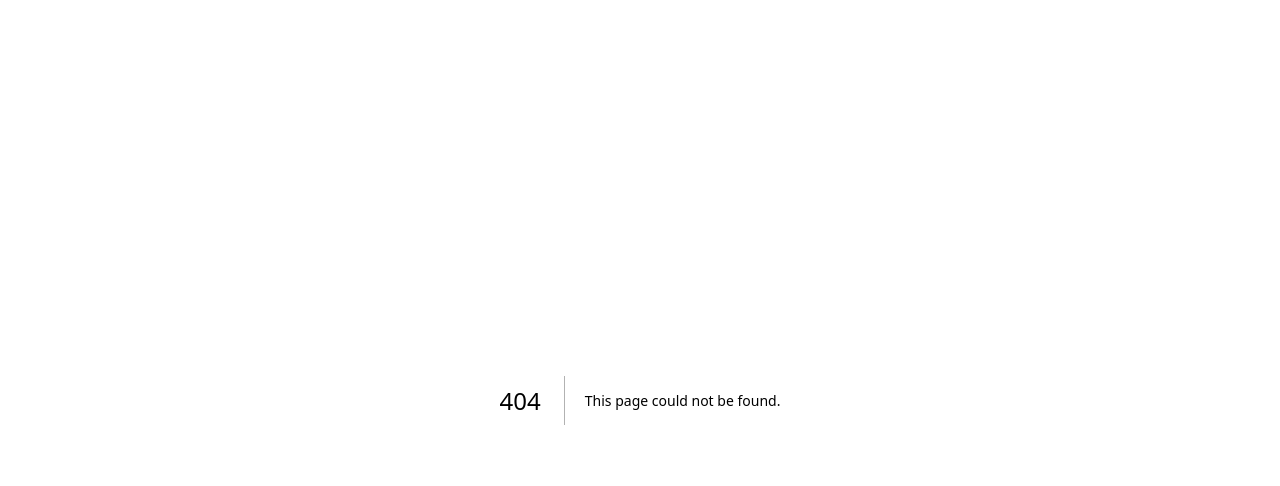
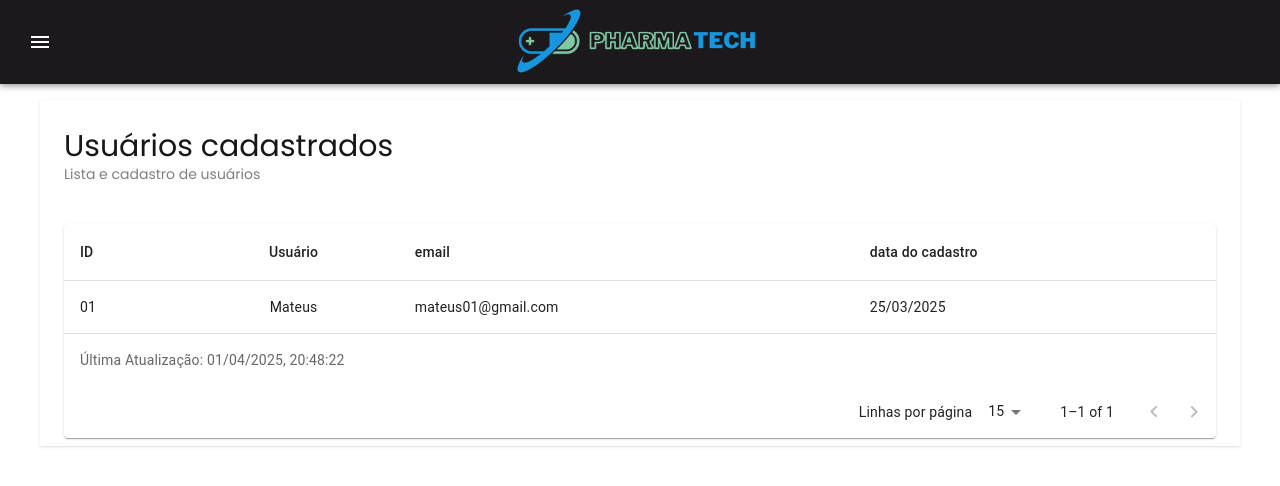
Before and after one commit to Inteli-College/2025-1A-T12-EC05-G02, a Next.js app in the folder src/frontend/pharmabot/: page /usuario in a window 1280 px wide. Before the commit this address had no page. Shown: the top 486 px of the page. Built offline with nearby package versions, Linux system fonts and the light colour scheme.

Commit message:
feat: view lista de usuarios cadastrados

```diff
--- /dev/null
+++ b/src/frontend/pharmabot/src/app/usuario/page.tsx
@@ -0,0 +1,39 @@
+"use client";
+
+import Header from "../components/Header"; // Header com Sidebar embutida
+import TabelaPharma from "../components/TabelaPharma"; // Tabela genérica reutilizável
+import { Column, Data } from "../components/table"; // Tipagens reutilizadas da tabela
+
+// Definição das colunas da tabela
+const colunas: Column[] = [
+  { id: 'id', label: 'ID', minWidth: 150 },
+  { id: 'usuario', label: 'Usuário', align: 'center', minWidth: 170 },
+  { id: 'email', label: 'email', minWidth: 200 },
+  { id: 'data', label: 'data do cadastro', minWidth: 170 },
+];
+
+export default function UsuariosCadastrados() {
+  // Dados mockados temporariamente
+  const rowsMock: Data[] = [
+    { id: "01", usuario: 'Mateus', email: 'mateus01@gmail.com', data: '25/03/2025' }
+  ];
+
+  return (
+    <div style={{ display: 'flex' }}>
+      <div style={{ flex: 1 }}>
+        {/* Header que já inclui Sidebar */}
+        <Header />
+
+        {/* Tabela renderizada com título e dados mock */}
+        <TabelaPharma
+          titulo="Usuários cadastrados"
+          subtitulo="Lista e cadastro de usuários"
+          rows={rowsMock}
+          colunas={colunas}
+          render={0}
+          loading={false}
+        />
+      </div>
+    </div>
+  );
+}
```
Also changed, not shown: src/frontend/pharmabot/src/app/usuario/listausuario.tsx (added, +34 -0 lines).
